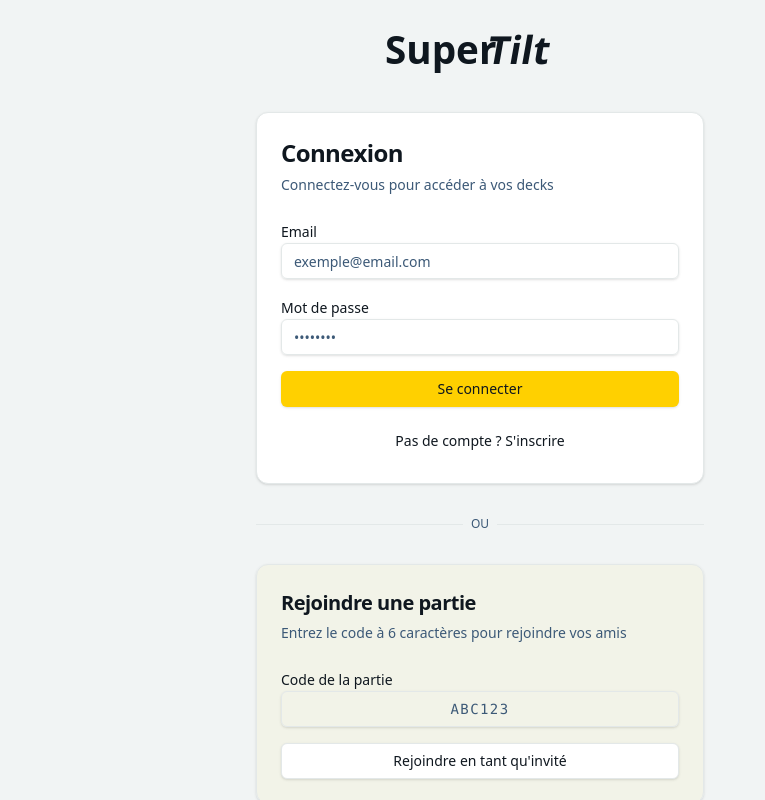
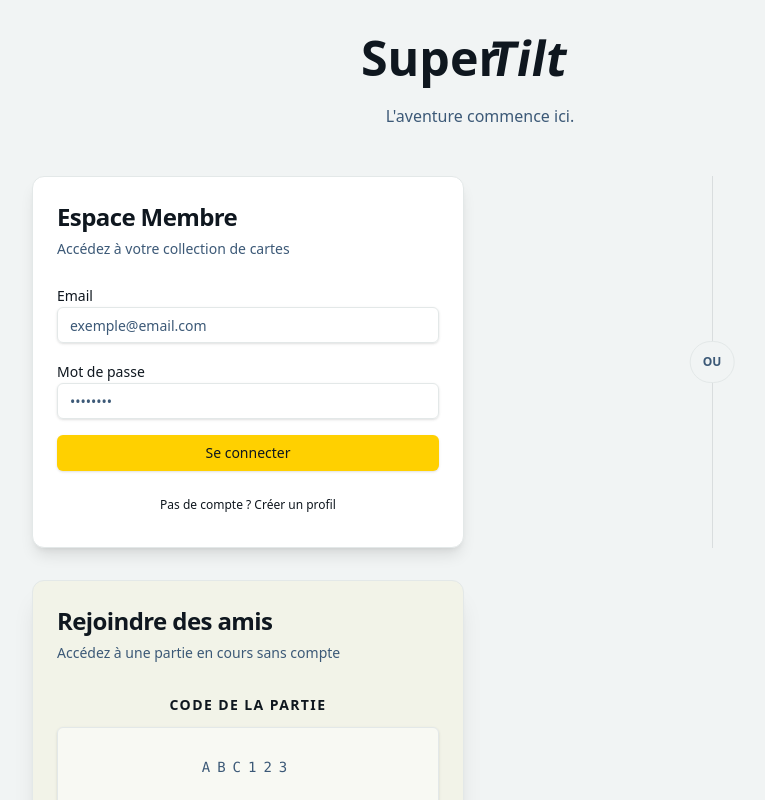
Before and after one commit to romaincouturier/playdeck, a Next.js app: page /login in a window 1280 px wide. Shown: the top 800 px of the page, without its empty margins (160-925 px from the left). Built offline with nearby package versions, Linux system fonts and the light colour scheme; no server answers.

Commit message:
style: improve login/join choice UI layout

```diff
--- a/app/login/page.tsx
+++ b/app/login/page.tsx
@@ -63,18 +63,21 @@ export default function LoginPage() {
   return (
     <div className="min-h-screen flex flex-col bg-st-gray dark:bg-st-anthracite">
       <div className="flex-1 flex flex-col items-center justify-center p-4">
-        <div className="mb-8">
-          <Logo className="h-16" />
+        <div className="mb-12 text-center">
+          <Logo className="h-20 mb-2" />
+          <p className="text-muted-foreground font-medium">L&apos;aventure commence ici.</p>
         </div>
-        <Card className="w-full max-w-md">
+
+        <div className="w-full max-w-4xl grid md:grid-cols-2 gap-8 items-start">
+          <Card className="w-full shadow-lg border-st-anthracite/5">
             <CardHeader>
               <CardTitle className="text-2xl">
-              {isSignUp ? 'Créer un compte' : 'Connexion'}
+                {isSignUp ? 'Créer un compte' : 'Espace Membre'}
               </CardTitle>
               <CardDescription>
                 {isSignUp
-                ? 'Créez votre compte pour commencer à gérer vos decks'
-                : 'Connectez-vous pour accéder à vos decks'}
+                  ? 'Créez votre compte pour gérer vos decks'
+                  : 'Accédez à votre collection de cartes'}
               </CardDescription>
             </CardHeader>
             <CardContent>
@@ -117,58 +120,59 @@ export default function LoginPage() {
                 <Button
                   type="button"
                   variant="ghost"
-                className="w-full"
+                  className="w-full text-xs"
                   onClick={() => setIsSignUp(!isSignUp)}
                 >
                   {isSignUp
                     ? 'Déjà un compte ? Se connecter'
-                  : "Pas de compte ? S'inscrire"}
+                    : "Pas de compte ? Créer un profil"}
                 </Button>
               </form>
             </CardContent>
           </Card>
 
-        <div className="relative w-full max-w-md my-8">
-          <div className="absolute inset-0 flex items-center">
-            <span className="w-full border-t border-st-anthracite/10" />
+          <div className="hidden md:flex flex-col items-center justify-center h-full">
+            <div className="w-px h-full bg-st-anthracite/10 relative">
+              <div className="absolute top-1/2 left-1/2 -translate-x-1/2 -translate-y-1/2 bg-st-gray dark:bg-st-anthracite p-3 rounded-full border border-st-anthracite/10 text-xs font-bold uppercase text-muted-foreground">
+                Ou
               </div>
-          <div className="relative flex justify-center text-xs uppercase">
-            <span className="bg-st-gray dark:bg-st-anthracite px-2 text-muted-foreground">
-              Ou
-            </span>
             </div>
           </div>
 
-        <Card className="w-full max-w-md border-st-yellow/30 bg-st-yellow/5">
+          <Card className="w-full shadow-xl border-st-yellow/40 bg-st-yellow/5">
             <CardHeader>
-            <CardTitle className="text-xl flex items-center gap-2">
-              Rejoindre une partie
+              <CardTitle className="text-2xl flex items-center gap-2">
+                Rejoindre des amis
               </CardTitle>
               <CardDescription>
-              Entrez le code à 6 caractères pour rejoindre vos amis
+                Accédez à une partie en cours sans compte
               </CardDescription>
             </CardHeader>
             <CardContent>
-            <form onSubmit={handleJoinByCode} className="space-y-4">
-              <div className="space-y-2">
-                <Label htmlFor="gameCode">Code de la partie</Label>
+              <form onSubmit={handleJoinByCode} className="space-y-6 pt-2">
+                <div className="space-y-3">
+                  <Label htmlFor="gameCode" className="text-center block text-sm font-bold uppercase tracking-widest text-st-yellow-dark">Code de la partie</Label>
                   <Input
                     id="gameCode"
                     placeholder="ABC123"
                     value={gameCode}
                     onChange={(e) => setGameCode(e.target.value.toUpperCase().slice(0, 6))}
-                  className="text-center font-mono text-xl tracking-widest"
+                    className="text-center font-mono text-4xl h-20 tracking-[0.5em] uppercase border-st-yellow/30 bg-white/50 focus:border-st-yellow"
                     maxLength={6}
                     required
                   />
+                  <p className="text-[10px] text-center text-muted-foreground uppercase tracking-tighter">
+                    Entrez le code à 6 caractères partagé par l&apos;hôte
+                  </p>
                 </div>
-              <Button type="submit" variant="outline" className="w-full border-st-yellow/50 hover:bg-st-yellow/10">
-                Rejoindre en tant qu&apos;invité
+                <Button type="submit" className="w-full bg-st-yellow hover:bg-st-yellow-dark text-st-anthracite font-bold py-6 text-lg">
+                  Entrer dans la partie
                 </Button>
               </form>
             </CardContent>
           </Card>
         </div>
+      </div>
       <Footer />
     </div>
   )
```
Lines whose indentation alone changed are shown as unchanged.
